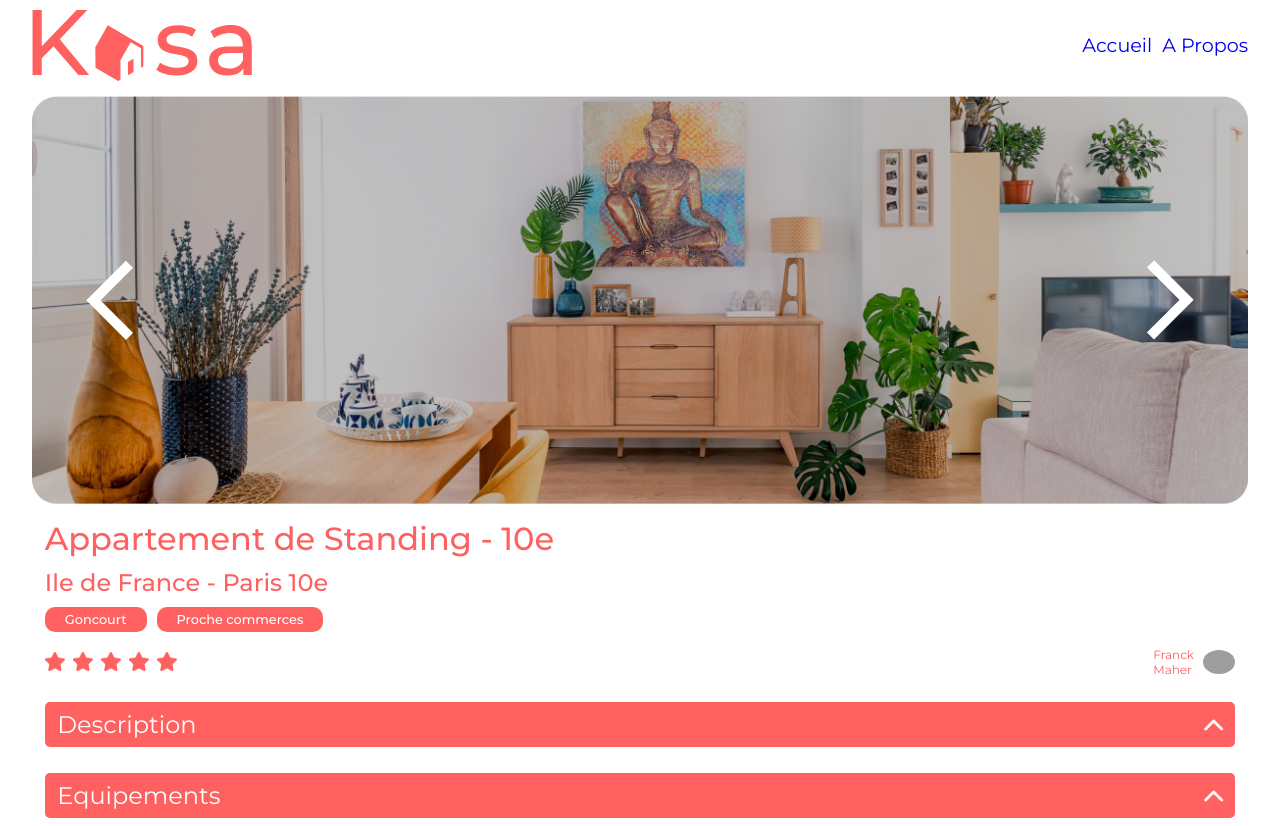
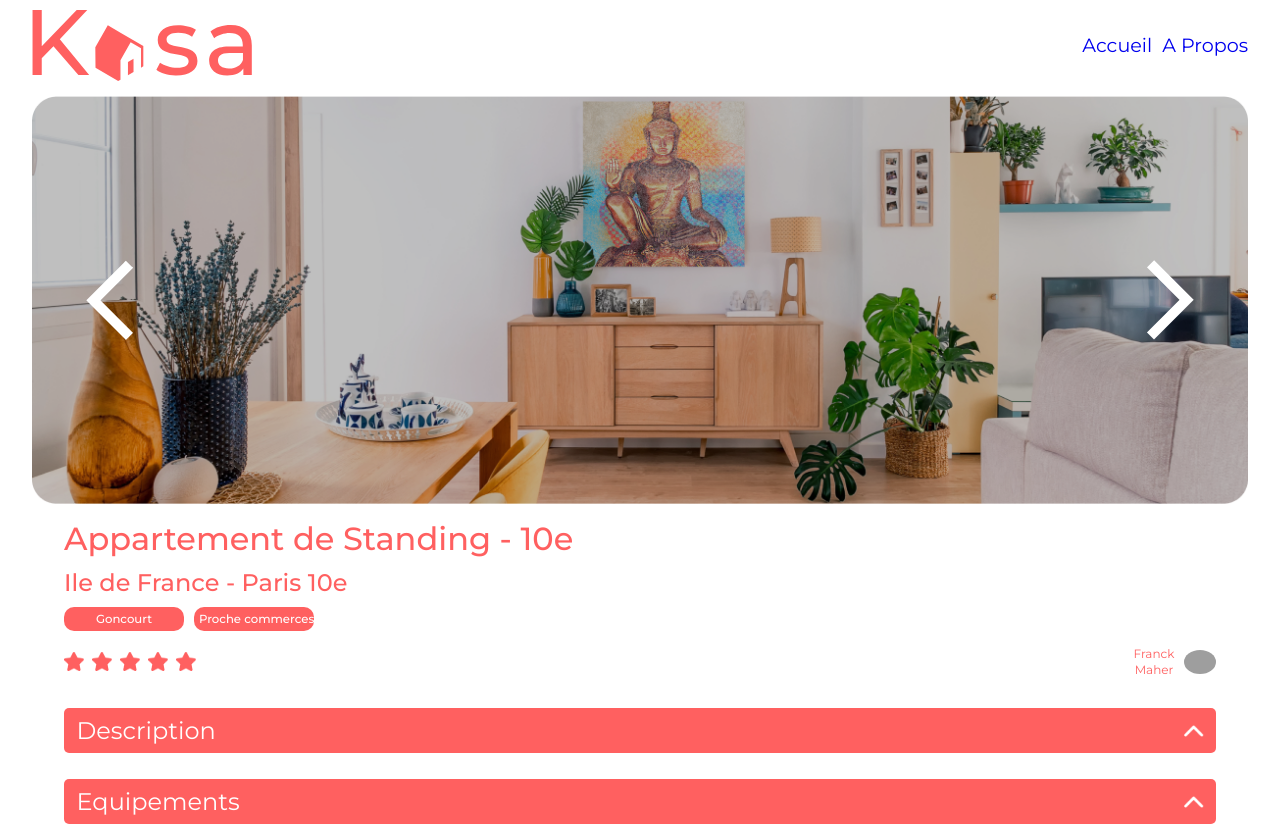
Before and after one commit to Astuki/Projet8OC, a React (Vite) app: page /logements/0979876d in a window 1280 px wide. Shown: the top 826 px of the page. Built offline with nearby package versions, Linux system fonts and the light colour scheme; grey boxes are pictures that could not be loaded.

Commit message:
Bug fix pour fold ( 280px ) on logement page

```diff
--- a/src/components/Carrousel/Carrousel.jsx
+++ b/src/components/Carrousel/Carrousel.jsx
@@ -6,7 +6,7 @@ export default function Carrousel() {
     return (
         <div className="Wrapper-Carrousel">
             <img className="Wrapper-Carrousel_ArrowLeft" src={leftArrow}></img>
-            <img className="Wrapper-Carrousel_carrouselImg" src={carrouselImg}></img>
+            <img className="Wrapper-Carrousel_carrouselImg" src={carrouselImg}></img> {/** img celle  du JSON */}
             <img className="Wrapper-Carrousel_ArrowRight" src={rightArrow}></img>
         </div>
     )
--- a/src/components/Carrousel/_Carrousel.scss
+++ b/src/components/Carrousel/_Carrousel.scss
@@ -20,14 +20,12 @@
         position: relative;
         right: 8%;
         width: clamp(1rem, 5vw, 6rem);
-
     }
     &_ArrowLeft{
         position: relative;
         left: 8%;
         z-index: 1; /** Bug without the z-index Arrow disappear when filter brightness is applied BUT it's only on the left Arrow ? */
         width: clamp(1rem, 5vw, 6rem);
-
     }
     @media screen and (max-width: 500px) {
         &_ArrowLeft, &_ArrowRight {
--- a/src/components/LogementsDesc/LogementsDesc.jsx
+++ b/src/components/LogementsDesc/LogementsDesc.jsx
@@ -9,7 +9,6 @@ export default function LogementsDesc({ lodging }) {
 
     }
 
-    // Change Format to apply flex-dir: column
     const equipmentsList = lodging.equipments.map((equipment, index) => (
         <li key={index}>{equipment}</li>
     ));
--- a/src/components/LogementsDesc/_LogementsDesc.scss
+++ b/src/components/LogementsDesc/_LogementsDesc.scss
@@ -2,8 +2,9 @@ li{
     list-style: none;
 }
 
+
 .wrapper-logementsDesc{
-    width: 93%;
+    width: 90%;
     display: flex;
     flex-direction: column;
     justify-content: center;
@@ -17,19 +18,22 @@ li{
         font-weight: 500;
     }
     &_tags{
-        width: 75%;
+        width: 85%;
         display: flex;
         align-items: center;
         text-wrap: nowrap;
-        font-size: 11px; /** 10 ou 11 */
+        font-size: 10px; /** 10 ou 11 */
         color: white;
         gap: 10px;
+        flex-wrap: wrap;
         :nth-child(n) {
             margin: 0;
-            padding: 5px 20px 5px 20px;
+            padding: 5px 5px 5px 5px;
             background-color: $primary-color;
             border-radius: 10px;
             font-weight: 500;
+            width: 110px;
+            text-align: center;
         }
     }
     &_ratingHost{
@@ -40,7 +44,6 @@ li{
         align-items: center;
         .rating{
             display: flex;
-             /** 5 stars to put */
         }
         .host{
             display: flex;
@@ -48,6 +51,9 @@ li{
             .hostName{
                 font-size: 12px;
                 width: 50px;
+                line-height: 16px;
+                padding-right: 5px;
+                text-align: center;
             }
             .hostImg{
                 width: 32px;
@@ -57,6 +63,7 @@ li{
     }
     &_Hug{
         width: 100%;
+        padding-top: 5px;
         .maximum-width{
             width: 100%;
             font-size: 14px;
--- a/src/styles/_logements.scss
+++ b/src/styles/_logements.scss
@@ -1,3 +1,7 @@
+body {
+    overflow-x: clip;
+}
+
 .container-logements{
     display: flex;
     align-items: center;
--- a/src/styles/main.css
+++ b/src/styles/main.css
@@ -89,6 +89,10 @@ body {
   align-items: center;
   justify-content: center;
   flex-direction: column;
+}
+
+body {
+  overflow-x: clip;
 }
 
 .container-logements {
@@ -356,7 +360,7 @@ li {
 }
 
 .wrapper-logementsDesc {
-  width: 93%;
+  width: 90%;
   display: flex;
   flex-direction: column;
   justify-content: center;
@@ -371,20 +375,23 @@ li {
   font-weight: 500;
 }
 .wrapper-logementsDesc_tags {
-  width: 75%;
+  width: 85%;
   display: flex;
   align-items: center;
   text-wrap: nowrap;
-  font-size: 11px; /** 10 ou 11 */
+  font-size: 10px; /** 10 ou 11 */
   color: white;
   gap: 10px;
+  flex-wrap: wrap;
 }
 .wrapper-logementsDesc_tags :nth-child(n) {
   margin: 0;
-  padding: 5px 20px 5px 20px;
+  padding: 5px 5px 5px 5px;
   background-color: #ff6060;
   border-radius: 10px;
   font-weight: 500;
+  width: 110px;
+  text-align: center;
 }
 .wrapper-logementsDesc_ratingHost {
   margin-top: 15px;
@@ -395,7 +402,6 @@ li {
 }
 .wrapper-logementsDesc_ratingHost .rating {
   display: flex;
-  /** 5 stars to put */
 }
 .wrapper-logementsDesc_ratingHost .host {
   display: flex;
@@ -404,6 +410,9 @@ li {
 .wrapper-logementsDesc_ratingHost .host .hostName {
   font-size: 12px;
   width: 50px;
+  line-height: 16px;
+  padding-right: 5px;
+  text-align: center;
 }
 .wrapper-logementsDesc_ratingHost .host .hostImg {
   width: 32px;
@@ -411,6 +420,7 @@ li {
 }
 .wrapper-logementsDesc_Hug {
   width: 100%;
+  padding-top: 5px;
 }
 .wrapper-logementsDesc_Hug .maximum-width {
   width: 100%;
```
Also changed, not shown: 1 other file (tests, documents, lock files or other folders).
